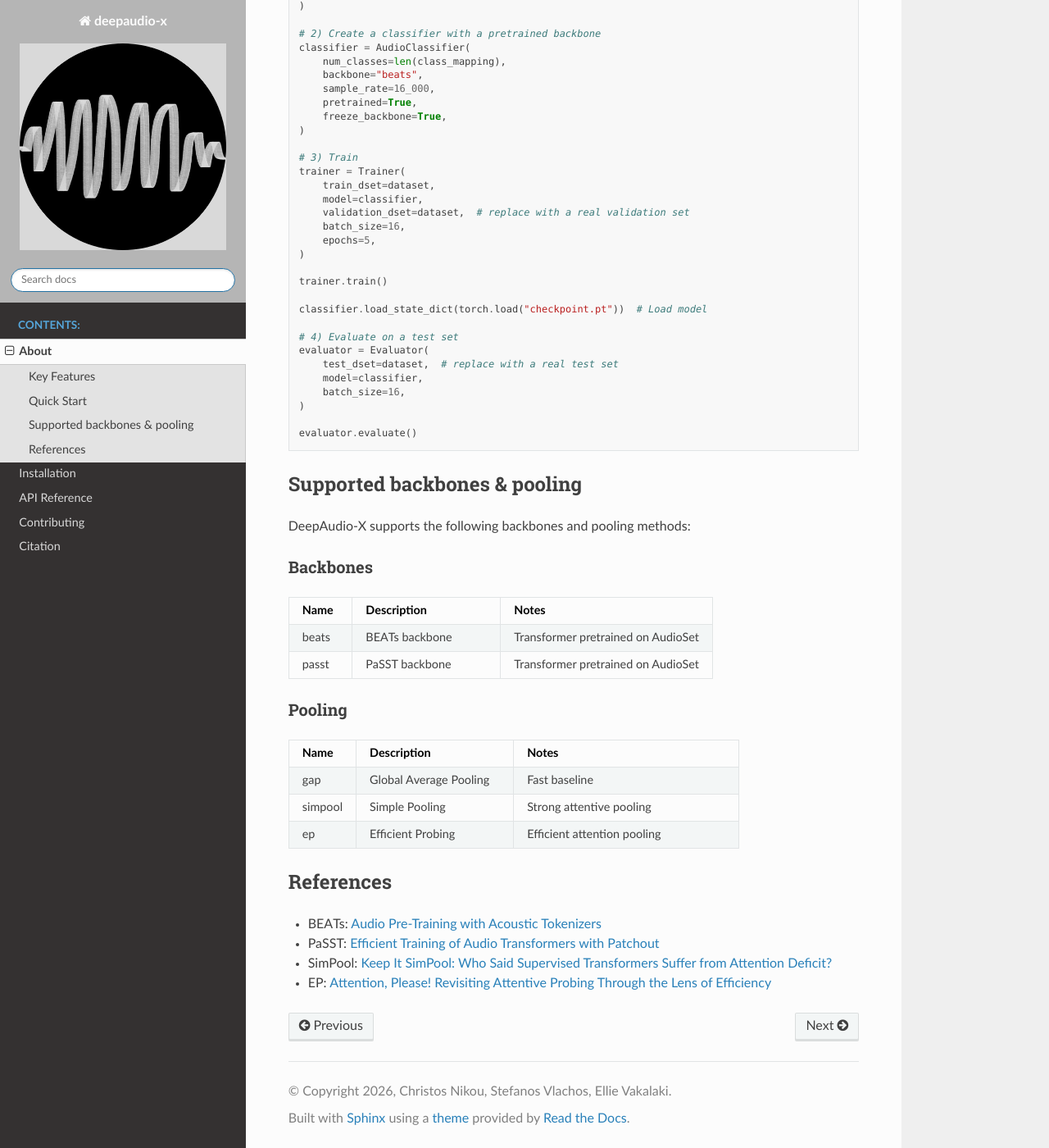
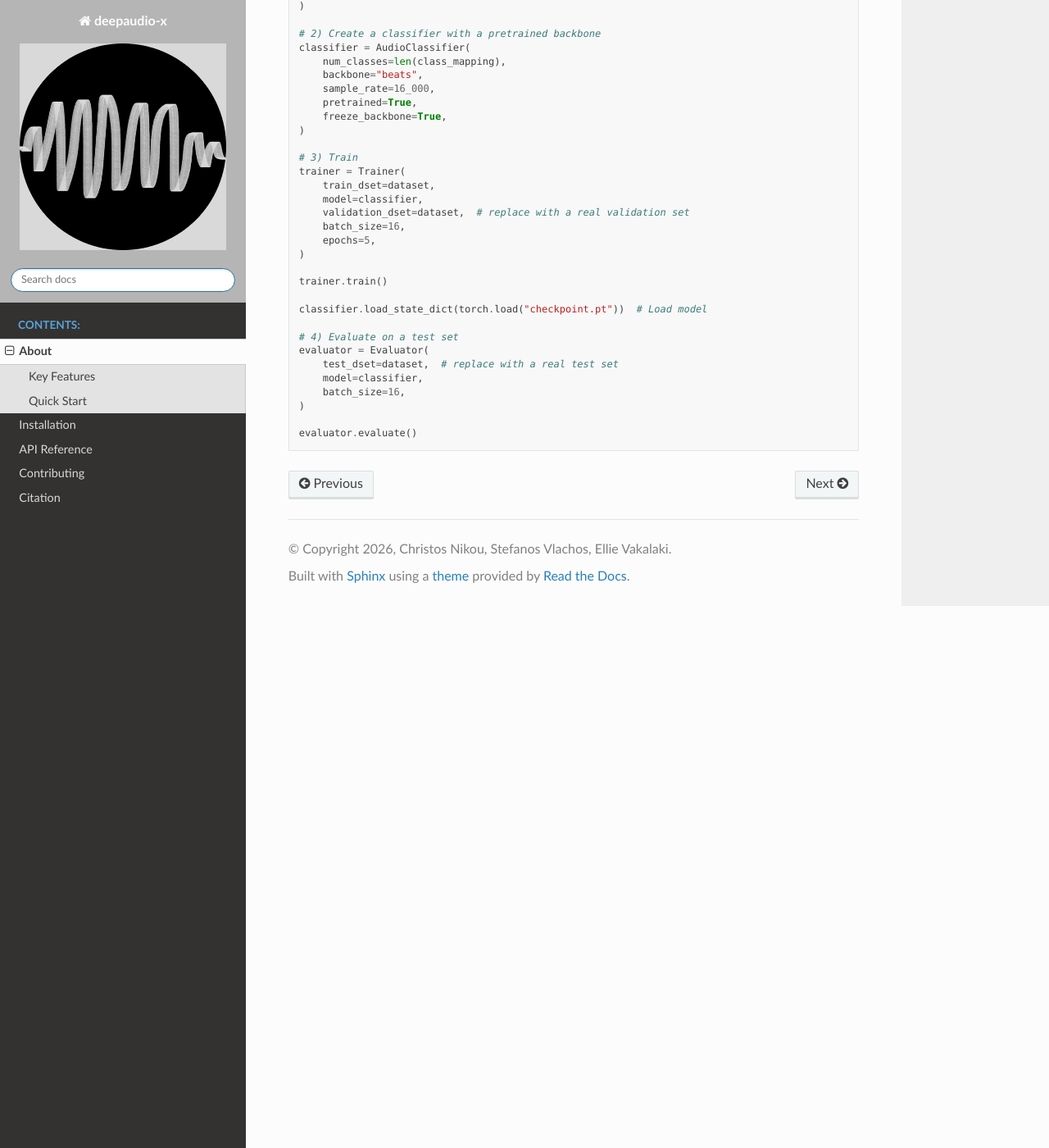
Before and after one commit to magcil/deepaudio-x, a Sphinx documentation site: the page built from docs/source/about.rst, in a window 1280 px wide and 1400 px high, scrolled down 1185 px. Shown: the whole window at 82% size. Built offline with Sphinx 7.4.7 and the Read the Docs theme 3.1.0, drawn with Linux system fonts in a browser that asks for light colours; some of the changed text lies outside the part shown.

Commit message:
(issue #58) set tuples with available backbones and pooling methods; refine docs and readme

```diff
--- a/docs/source/about.rst
+++ b/docs/source/about.rst
@@ -44,7 +44,7 @@
 
    from deepaudiox import AudioClassifier, Evaluator, Trainer
    from deepaudiox import audio_classification_dataset_from_dir
-   from deepaudiox.utils.training_utils import get_class_mapping_from_dir
+   from deepaudiox import get_class_mapping_from_dir
 
    # 1) Build a dataset from a folder structure of class subdirectories
    class_mapping = get_class_mapping_from_dir(root_dir="path/to/data")
@@ -84,53 +84,3 @@
    )
 
    evaluator.evaluate()
-
-Supported backbones & pooling
------------------------------
-
-DeepAudio-X supports the following backbones and pooling methods:
-
-Backbones
-~~~~~~~~~
-
-.. list-table::
-   :header-rows: 1
-   :widths: 15 35 50
-
-   * - Name
-     - Description
-     - Notes
-   * - beats
-     - BEATs backbone
-     - Transformer pretrained on AudioSet
-   * - passt
-     - PaSST backbone
-     - Transformer pretrained on AudioSet
-
-Pooling
-~~~~~~~
-
-.. list-table::
-   :header-rows: 1
-   :widths: 15 35 50
-
-   * - Name
-     - Description
-     - Notes
-   * - gap
-     - Global Average Pooling
-     - Fast baseline
-   * - simpool
-     - Simple Pooling
-     - Strong attentive pooling
-   * - ep
-     - Efficient Probing
-     - Efficient attention pooling
-
-References
-----------
-
-- BEATs: `Audio Pre-Training with Acoustic Tokenizers <https://arxiv.org/abs/2212.09058>`_
-- PaSST: `Efficient Training of Audio Transformers with Patchout <https://arxiv.org/abs/2110.05069>`_
-- SimPool: `Keep It SimPool: Who Said Supervised Transformers Suffer from Attention Deficit? <https://arxiv.org/abs/2309.06891>`_
-- EP: `Attention, Please! Revisiting Attentive Probing Through the Lens of Efficiency <https://arxiv.org/abs/2506.10178>`_
--- a/docs/source/index.rst
+++ b/docs/source/index.rst
@@ -17,6 +17,10 @@
    :target: https://github.com/magcil/deepaudio-x/actions/workflows/tests.yml
    :alt: Tests
 
+.. image:: https://github.com/magcil/deepaudio-x/actions/workflows/publish.yml/badge.svg
+   :target: https://github.com/magcil/deepaudio-x/actions/workflows/publish.yml
+   :alt: Publish
+
 DeepAudio-X is a self-supervised audio toolkit for audio classification and related
 tasks.
 
```
Also changed, not shown: CONTRIBUTING.md (+18 -0 lines), README.md (+6 -13 lines), docs/source/api-reference.rst (+36 -19 lines), docs/source/contributing.rst (+20 -0 lines), docs/source/installation.rst (+40 -5 lines), src/deepaudiox/__init__.py (+11 -0 lines), 2 other files.
